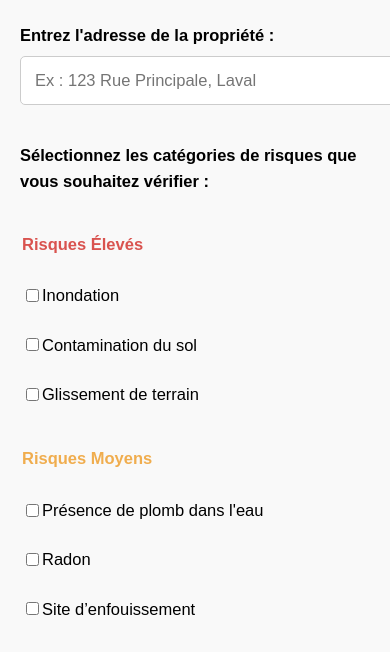
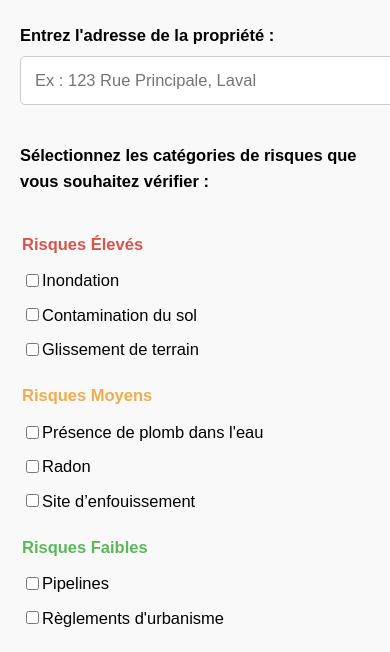
Before and after one commit to emdebarros/property-risk-assistant-mvp, a plain HTML site: page index.html in a window 390 px wide. Shown: the part 161-813 px from the top of the page. Drawn offline with Linux system fonts and the light colour scheme.

Commit message:
Update styling on mobile and desktop

```diff
--- a/index.html
+++ b/index.html
@@ -96,12 +96,6 @@
     word-wrap: break-word;
   }
 
-  .checkbox-group {
-      display: grid;
-      grid-template-columns: 1fr;
-      gap: 10px;
-  }
-
   .checkbox-group label {
     display: flex;
     align-items: center;
@@ -133,6 +127,7 @@
     margin-top: 10px;
     display: none;
   }
+
   @media (min-width: 700px) {
     .checkbox-group {
       grid-template-columns: 1fr 1fr;
```
